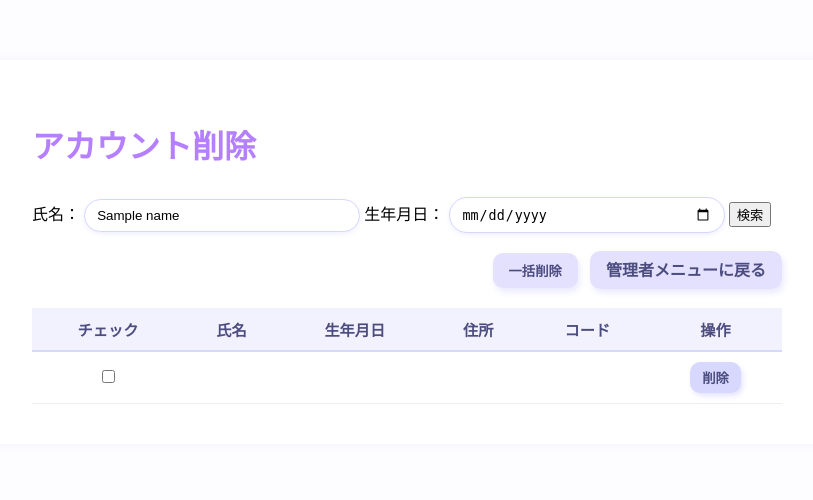
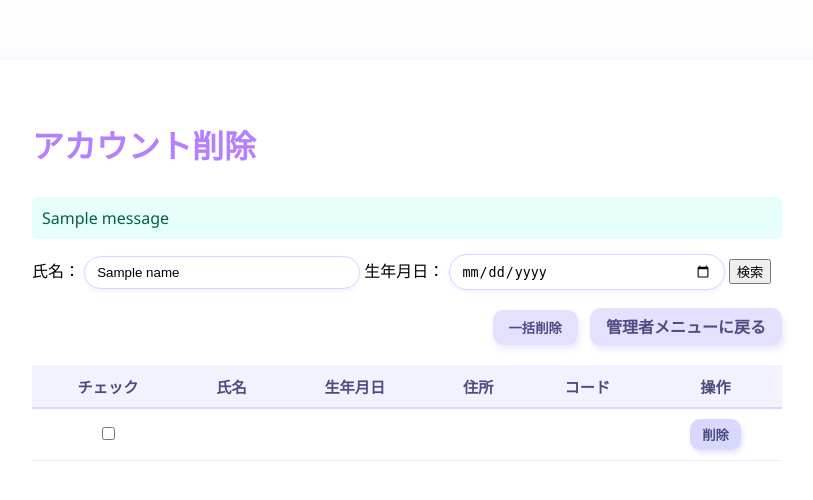
Before and after one commit to neko27c/online-election-system, a Django app: template administrator/templates/administrator/voter_delete.html in a window 1280 px wide. Shown: the top 500 px of the page, without its empty margins (233-1046 px from the left). Run offline with Django 5.2, Linux system fonts and the light colour scheme; tables that the repository leaves empty hold one stand-in row (values such as "Sample post"); the template is opened without the code that fills it: values that come from a table or form of the project are taken from there, most other values are stand-ins (such as "Sample title", 1, 10 or a date in 2020); one stand-in notice (Sample message) is shown.

Commit message:
アカウント削除メッセージ追加

```diff
--- a/administrator/static/administrator/voter_delete.css
+++ b/administrator/static/administrator/voter_delete.css
@@ -104,3 +104,23 @@ h1 {
     background-color: #c8c8ff;
     transform: translateY(-1px);
 }
+
+.message-box {
+    margin-bottom: 15px;
+}
+
+.message {
+    padding: 10px;
+    border-radius: 5px;
+    margin-bottom: 5px;
+}
+
+.message.success {
+    background-color: #e6fffa;
+    color: #065f46;
+}
+
+.message.warning {
+    background-color: #fff7ed;
+    color: #9a3412;
+}
--- a/administrator/templates/administrator/voter_delete.html
+++ b/administrator/templates/administrator/voter_delete.html
@@ -10,6 +10,16 @@
 <div class="delete-container">
 
 <h1>アカウント削除</h1>
+
+{% if messages %}
+<div class="message-box">
+    {% for message in messages %}
+        <div class="message {{ message.tags }}">
+            {{ message }}
+        </div>
+    {% endfor %}
+</div>
+{% endif %}
 
 <!-- 検索 -->
 <form method="get" class="search-box">
--- a/administrator/views.py
+++ b/administrator/views.py
@@ -183,7 +183,11 @@ class VoterDeleteListView(AdministratorLoginRequiredMixin, View):
     def post(self, request):
         ids = request.POST.getlist("selected_voters")
         if ids:
+            count = len(ids)
             Voter.objects.filter(id__in=ids).delete()
+            messages.success(request, f"{count}件のアカウントを削除しました。")
+        else:
+            messages.warning(request, "削除するアカウントが選択されていません。")
 
         # 検索条件は保持
         request.session["voter_delete_keep"] = True
@@ -196,6 +200,7 @@ class VoterDeleteView(AdministratorLoginRequiredMixin, View):
         voter = get_object_or_404(Voter, pk=pk)
         voter.delete()
 
+        messages.success(request, "アカウントを削除しました。")
         request.session["voter_delete_keep"] = True
         return redirect(reverse_lazy("administrator:voter_delete_list"))
 
```
